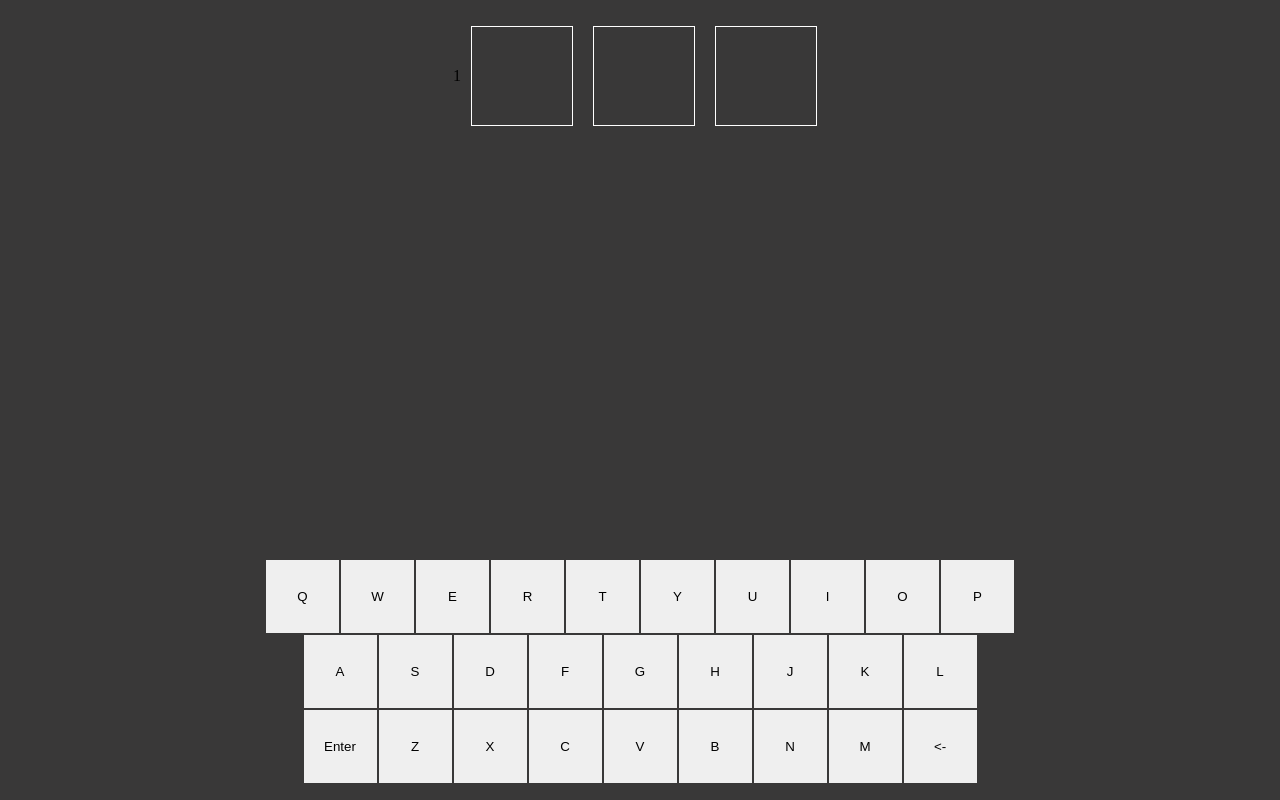
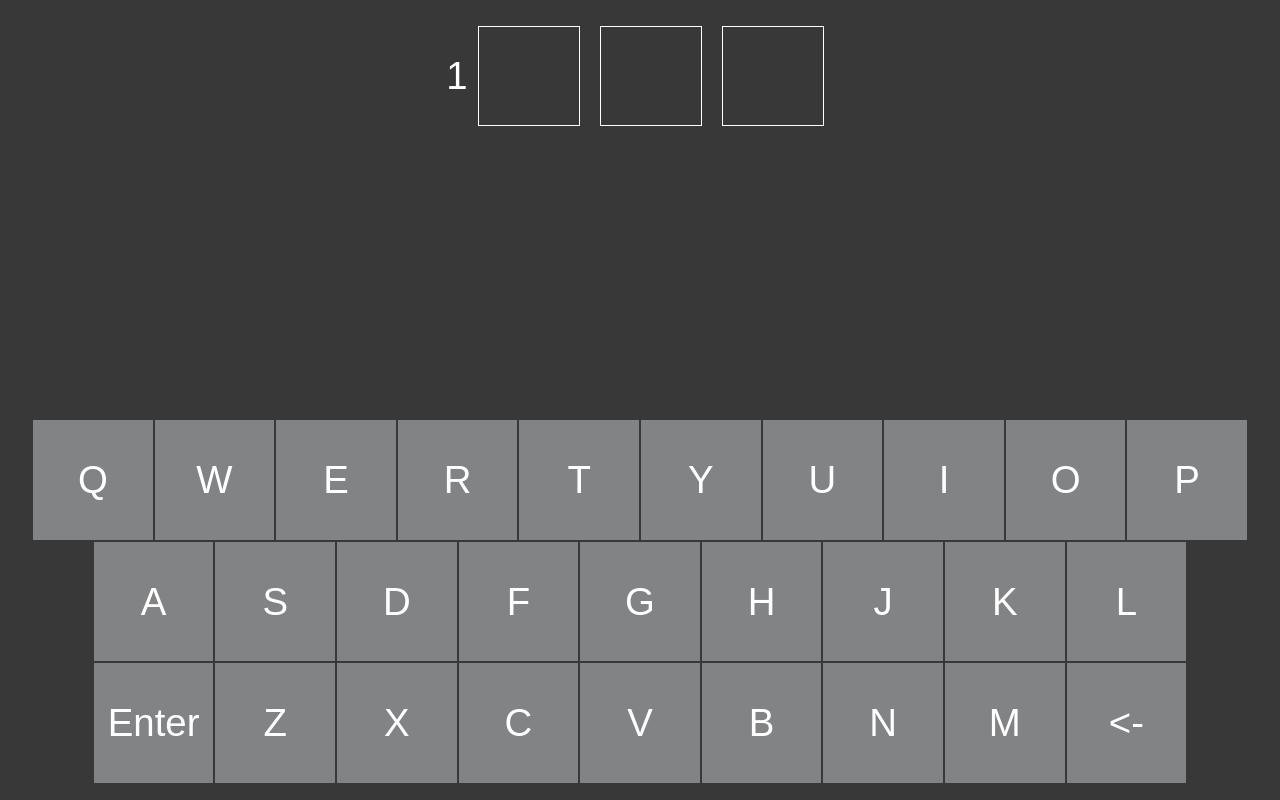
Before and after one commit to S4l4kin/ABWordle, a plain HTML site: page index.html in a window 1280 px wide. Drawn offline with Linux system fonts and the light colour scheme.

Commit message:
Testing with better color scheme

```diff
--- a/gameboard.js
+++ b/gameboard.js
@@ -14,7 +14,7 @@ const gameboard = {
         keyboard.createKeyboard();
     },
 
-    addNewRow: function(){
+addNewRow: function(){
         this.wordRow++
         let parentDiv = document.getElementById("lineList");
         let containerDiv = document.createElement("div");
@@ -23,6 +23,7 @@ const gameboard = {
         parentDiv.append(containerDiv);
 
         let score = document.createElement("div");
+        score.setAttribute("class", "score");
         score.innerHTML = this.wordRow;
         containerDiv.append(score);
         for(let i = 0; i < word.length; i++){
@@ -40,7 +41,7 @@ const gameboard = {
 
         parentDiv.scrollTo(0, parentDiv.scrollHeight);
     },
-    removeRow: function(){
+removeRow: function(){
     let selector = '[row="'+this.wordRow+'"]';
     let selectedCollection = document.querySelector(selector);
     selectedCollection.remove();
@@ -67,7 +68,7 @@ const gameboard = {
     this.letterPos++;
 },
 
-    checkBoard: function(word, current){
+checkBoard: function(word, current){
         var letterAmount = {};
         word.toUpperCase().split("").forEach(function(item, index){
             if(!(item in letterAmount))
--- a/style.css
+++ b/style.css
@@ -1,17 +1,23 @@
 body {
     background-color: #393838;
+    touch-action: manipulation;
 }
 button {
-    max-width: 75px;
     width:10%;
     border: 1px solid #393838;
+    background-color: #818384;
+    color: white;
     aspect-ratio: 1 / 1;
     transition-duration: 0.4s;
+    vertical-align: middle;
+    font-family: Arial, sans-serif;
+    font-size: 3vw;
 }
 
 #keyboard {
     display: grid;
-    width:100%;
+    /*max-width: 500px;*/
+    width:95%;
     padding: inherit;
     position: absolute;
     bottom: 2%;
@@ -26,6 +32,13 @@ button {
     left: 50%;
     transform: translate(-50%, 0%);
 }
+
+.score {
+    font-family: Arial, sans-serif;
+    font-size: 3vw;
+    color: white;
+}
+
 .button-container {
     display: flex;
     justify-content: center;
@@ -35,7 +48,6 @@ button {
     display: flex;
     justify-content: center;
     align-items: center;
-
 }
 
 .center {
@@ -55,6 +67,7 @@ button {
     font-family: Arial, sans-serif;
     font-size: 3vw;
     display: table-cell;
+    color: white;
 }
 .selected {
     border: 1px solid white;
@@ -69,7 +82,7 @@ button {
 .incorrect {
     background-color: #0f0f0f;
 }
-button.correct:hover {
+/*button.correct:hover {
     background-color: #00d704;
 }
 button.almost:hover {
@@ -77,4 +90,4 @@ button.almost:hover {
 }
 button.incorrect:hover {
     background-color: #363636;
-}
+}*/
```
